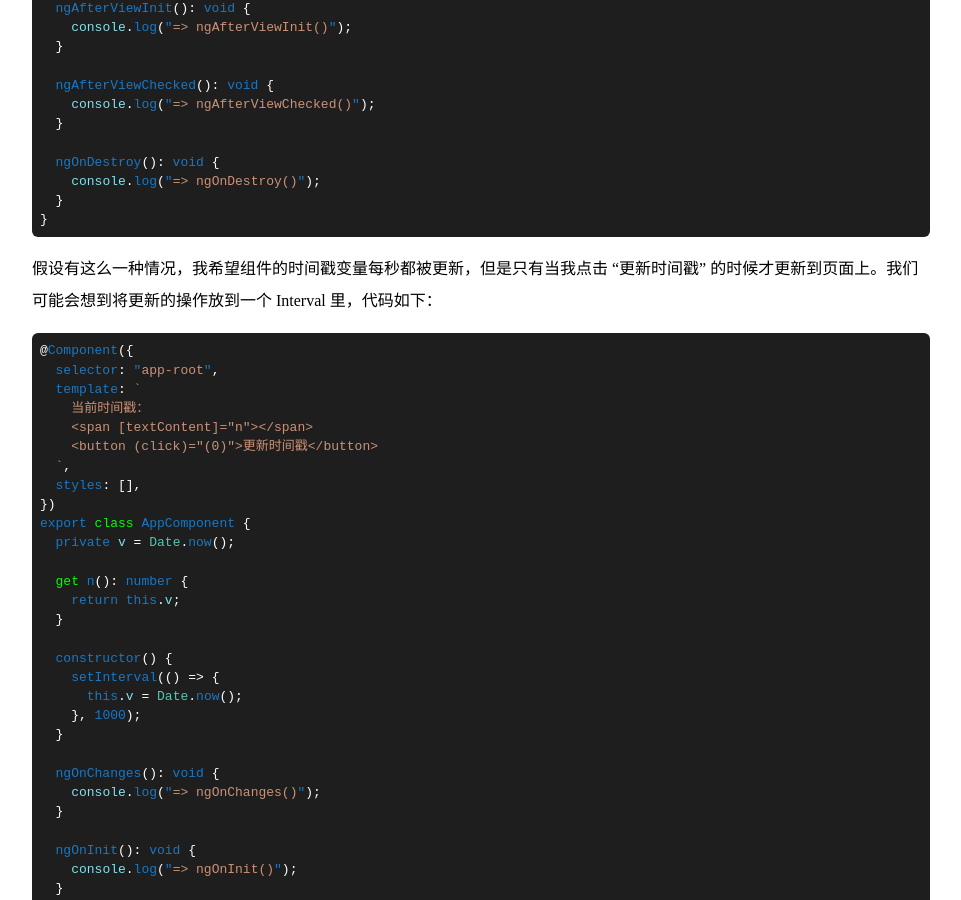
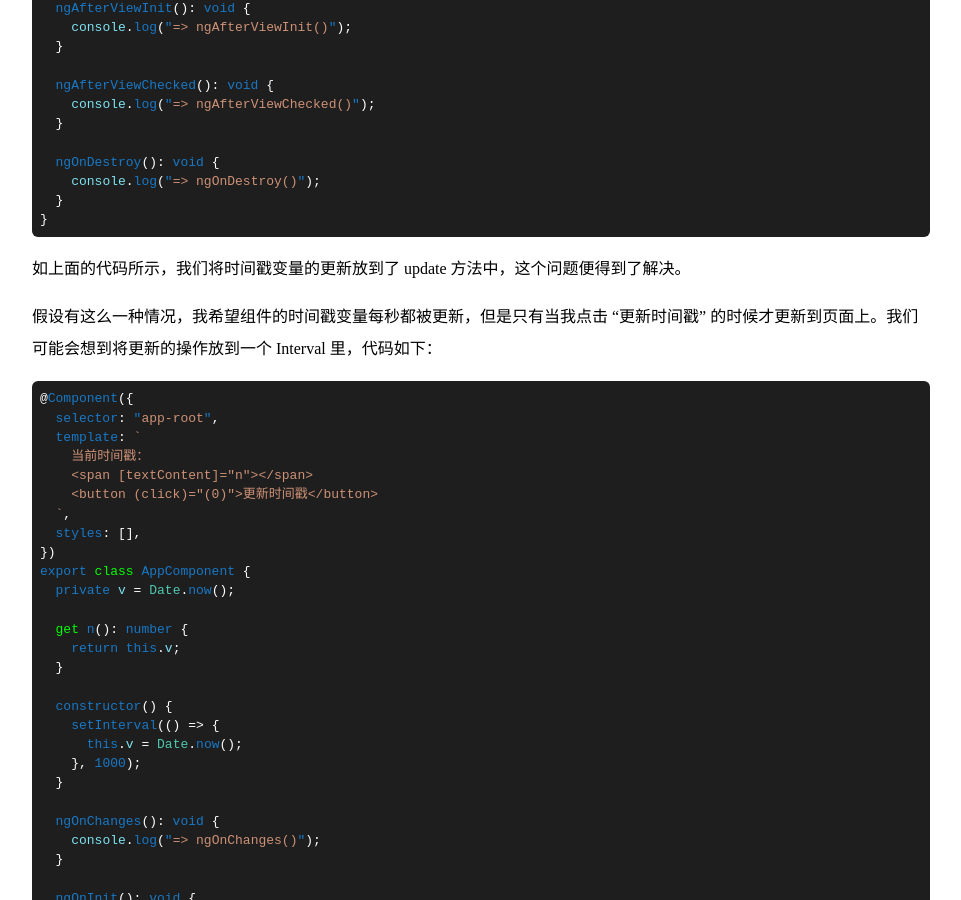
Before and after one commit to codelab2006/codelab2006.github.io, a Jekyll site: the page built from collections/_posts/2020-08-06-Angular-Change-Detection-Part-I.md, in a window 1280 px wide and 900 px high, scrolled down 3506 px. Shown: the whole window, without its empty margins (159-1120 px from the left). Built offline with Jekyll 4.4.1, drawn with Linux system fonts in a browser that asks for light colours.

Commit message:
Update ...

````diff
--- a/collections/_posts/2020-08-06-Angular-Change-Detection-Part-I.md
+++ b/collections/_posts/2020-08-06-Angular-Change-Detection-Part-I.md
@@ -134,6 +134,8 @@ export class AppComponent {
 }
 ```
 
+如上面的代码所示，我们将时间戳变量的更新放到了 update 方法中，这个问题便得到了解决。
+
 假设有这么一种情况，我希望组件的时间戳变量每秒都被更新，但是只有当我点击 “更新时间戳” 的时候才更新到页面上。我们可能会想到将更新的操作放到一个 Interval 里，代码如下：
 
 ```typescript
````
